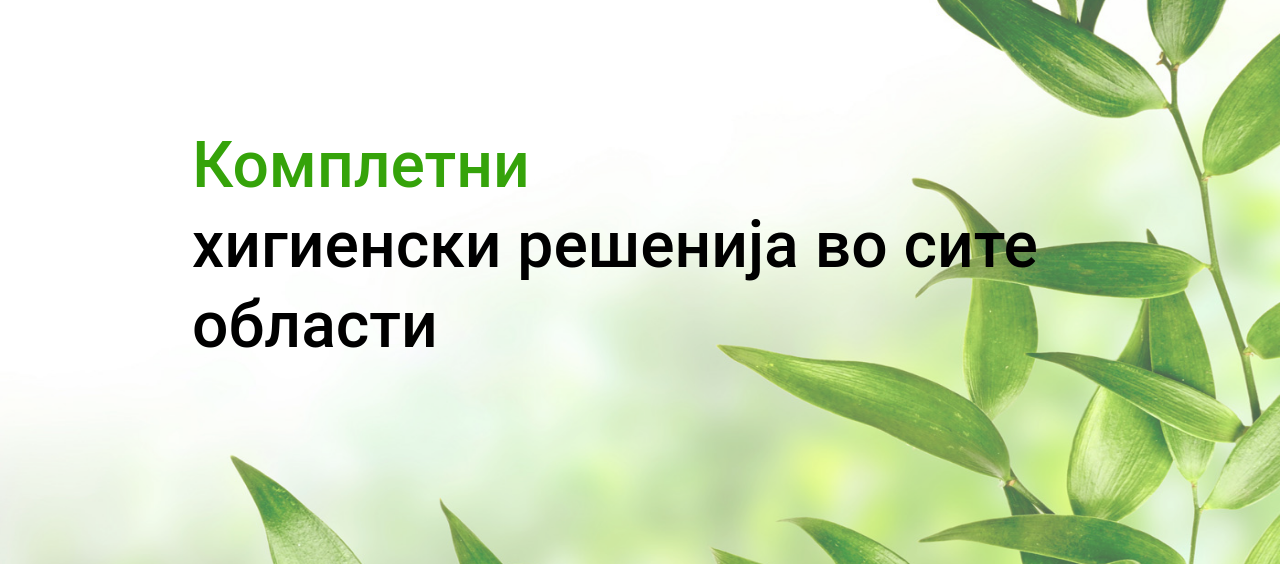
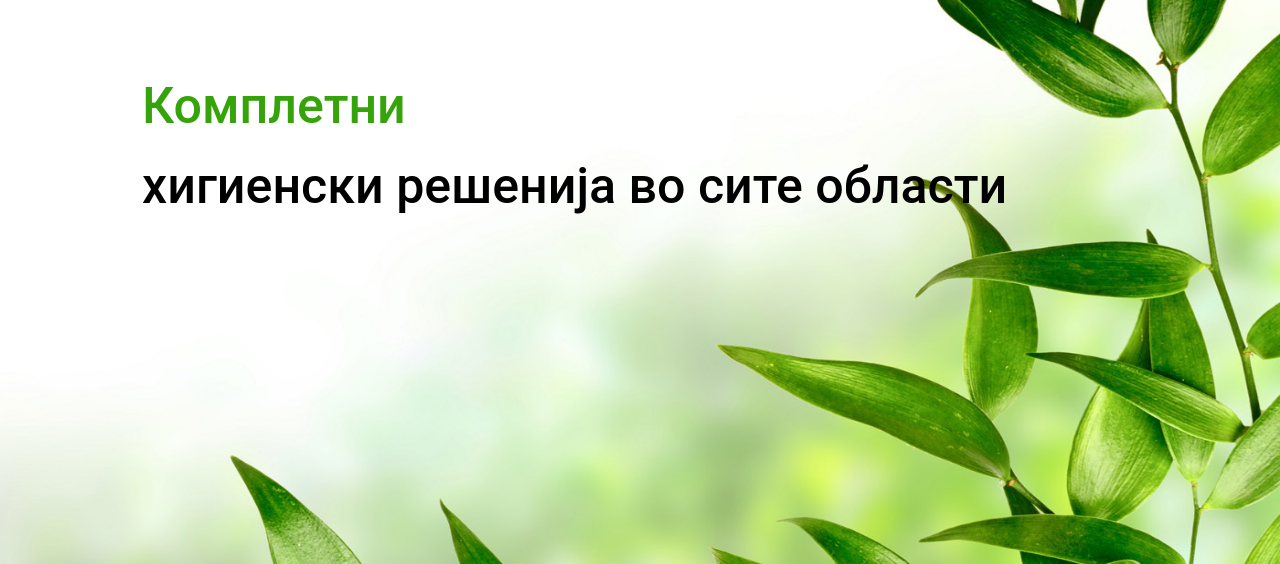
Before and after one commit to nikolanino/makotehna2, a plain HTML site: page index.html in a window 1280 px wide. Shown: the part 236-800 px from the top of the page. Drawn offline with Linux system fonts and the light colour scheme; some packages are replaced by stand-ins of ours.

Commit message:
front end fixing minor bugs

```diff
--- a/css/style.css
+++ b/css/style.css
@@ -15,7 +15,7 @@
      scroll-behavior: smooth;
 }
 .first-slide{
-    opacity: 0.7;
+    opacity: 1px;
     /* max-height: 500px; */
     max-height: 1000px;
     padding-top: 232px;
--- a/index.html
+++ b/index.html
@@ -102,8 +102,8 @@
                         <div class="carousel-item active">
                             <img class="first-slide" src="images/leaf3.jpeg">
                             <div class="container">
-                                <div class="carousel-caption relative">
-                                    <h1>Комплетни<br>
+                                <div class="carousel-caption relative" style="margin-left: -50px; margin-top: -100px;">
+                                    <h1 style="font-size: 50px;">Комплетни<br>
                 <strong class="dark_brown">хигиенски решенија во сите области</strong></h1>
                                 </div>
                             </div>
```
